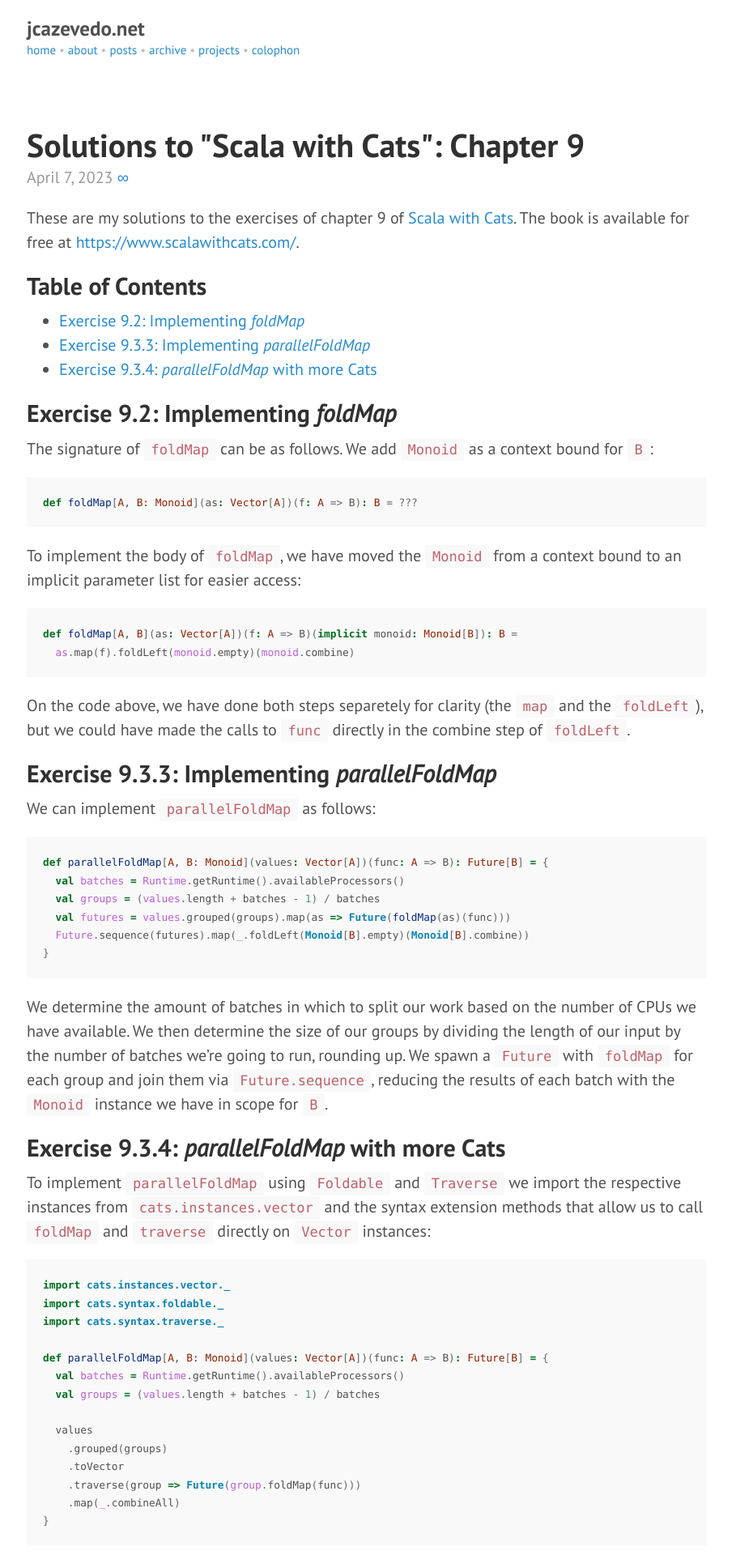
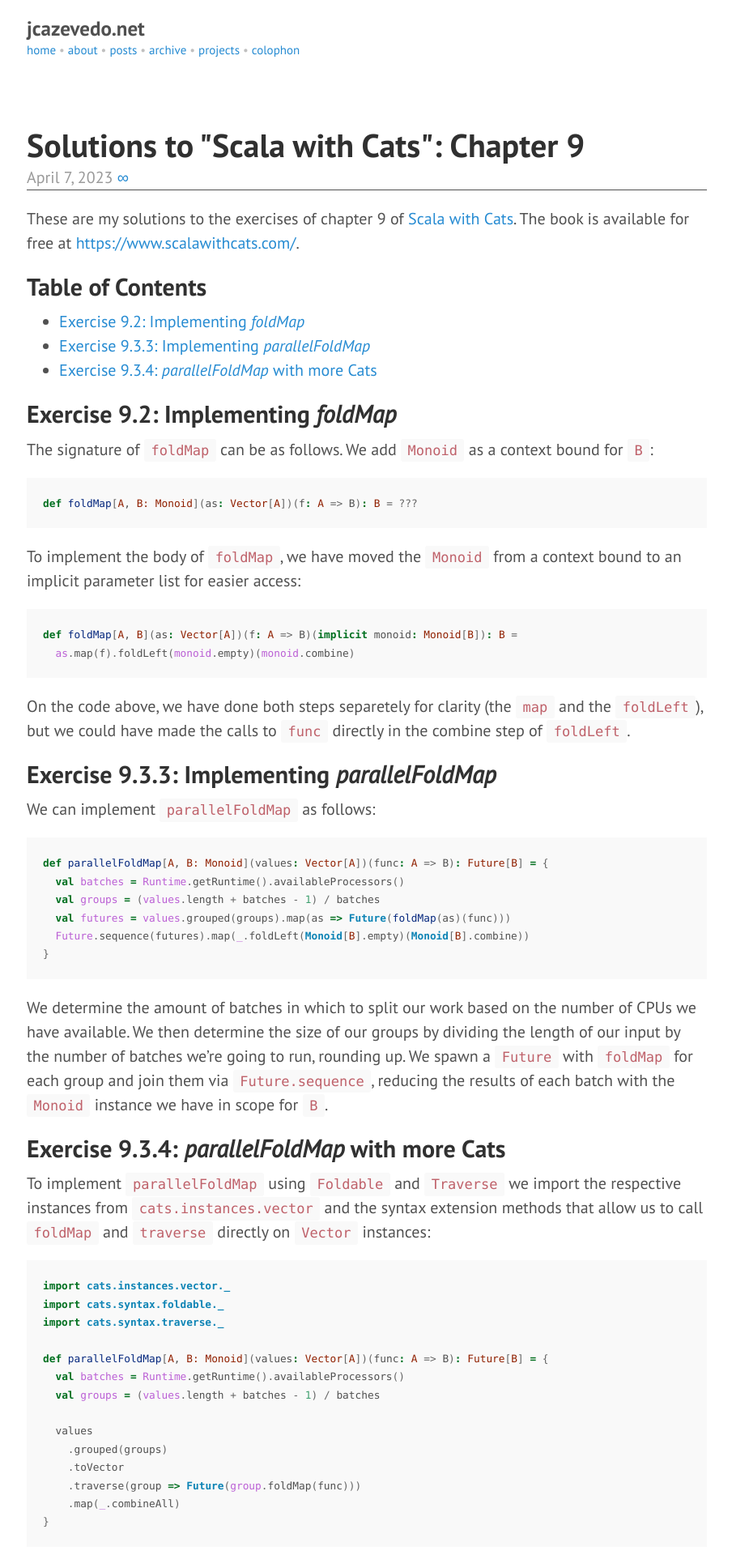
Before and after one commit to jcazevedo/jcazevedo.net, a Jekyll site: the page built from posts/index.html, in a window 1280 px wide. Shown: the top 1920 px of the page at 81% size, without its empty margins (187-1091 px from the left). Built offline with Jekyll 4.4.1, drawn with Linux system fonts in a browser that asks for light colours; the list of posts is cut into pages by our own code.

Commit message:
Add a small line after post title

```diff
--- a/css/main.css
+++ b/css/main.css
@@ -354,6 +354,7 @@ tbody tr:nth-child(odd) th {
   margin-top: -.5rem;
   margin-bottom: 1rem;
   color: #9a9a9a;
+  border-bottom: 1px solid #505050;
 }
 
 .post .footnotes {
```
